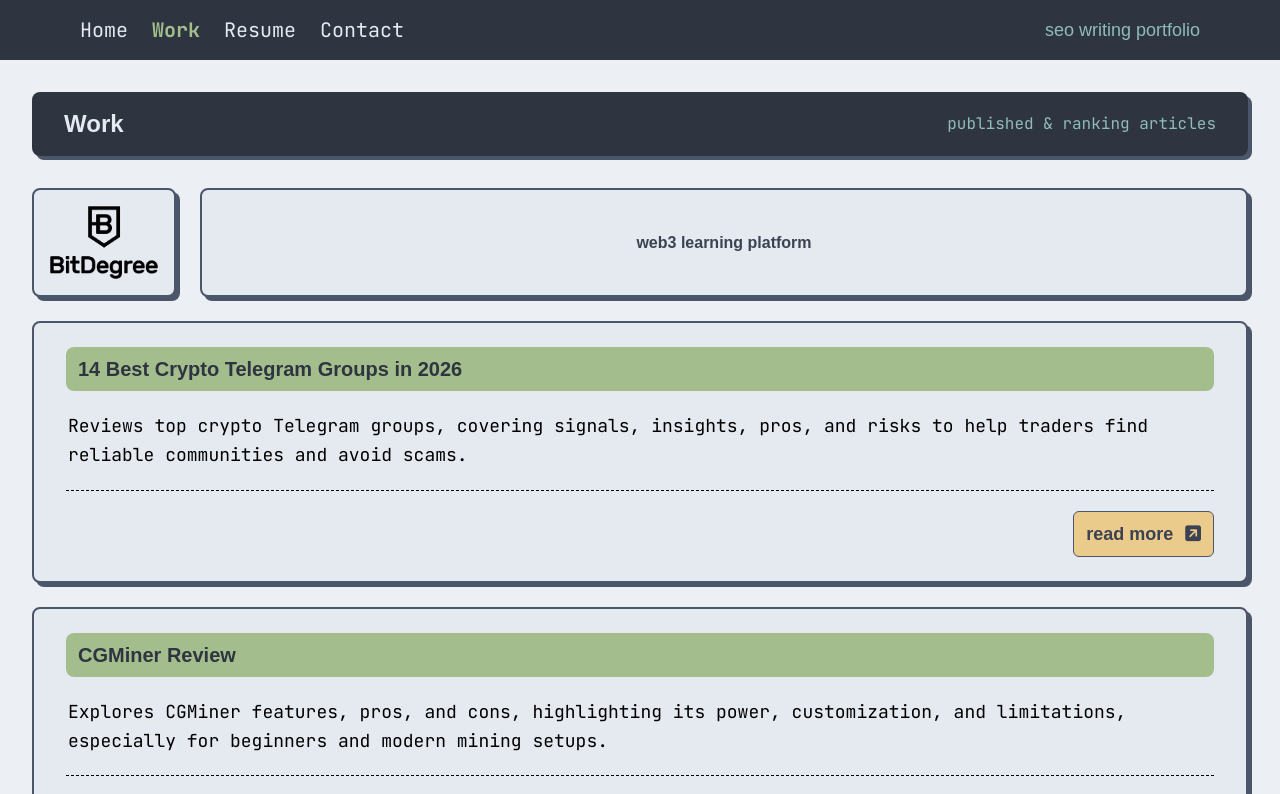
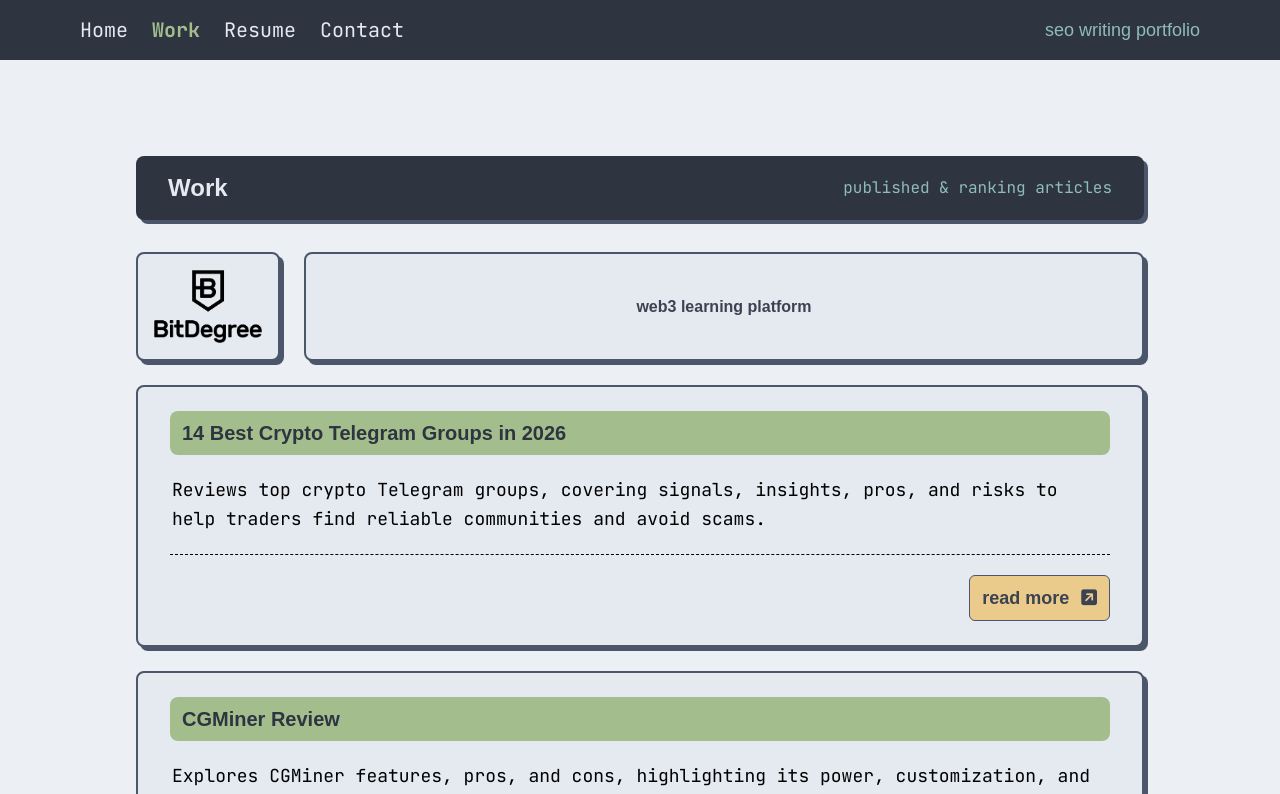
Before and after one commit to yogskr/seo-writing-portfolio, a React (Vite) app: page /work in a window 1280 px wide. Shown: the top 794 px of the page. Built offline with nearby package versions, Linux system fonts and the light colour scheme; a web font is replaced by a local one.

Commit message:
Modified Work styling for desktop view

```diff
--- a/src/pages/work/Work.jsx
+++ b/src/pages/work/Work.jsx
@@ -10,7 +10,7 @@ export function Work() {
   const stickyHeader = useIsScrolled();
 
   return (
-    <>
+    <div className="lg:px-26 lg:py-16">
       <div className="bg-snow-storm-nord6 p-4 md:p-8 md:pb-4">
         <section
           className={`${stickyHeader ? "fixed left-0 right-0 rounded-none shadow-none" : "sticky shadow-small"} top-0 flex flex-wrap items-center justify-between gap-4 bg-pollar-night-nord0 text-snow-storm-nord5 p-4 md:px-8 rounded-lg z-50`}
@@ -70,6 +70,6 @@ export function Work() {
           {wordpressCard()}
         </div>
       </div>
-    </>
+    </div>
   );
 }
```
